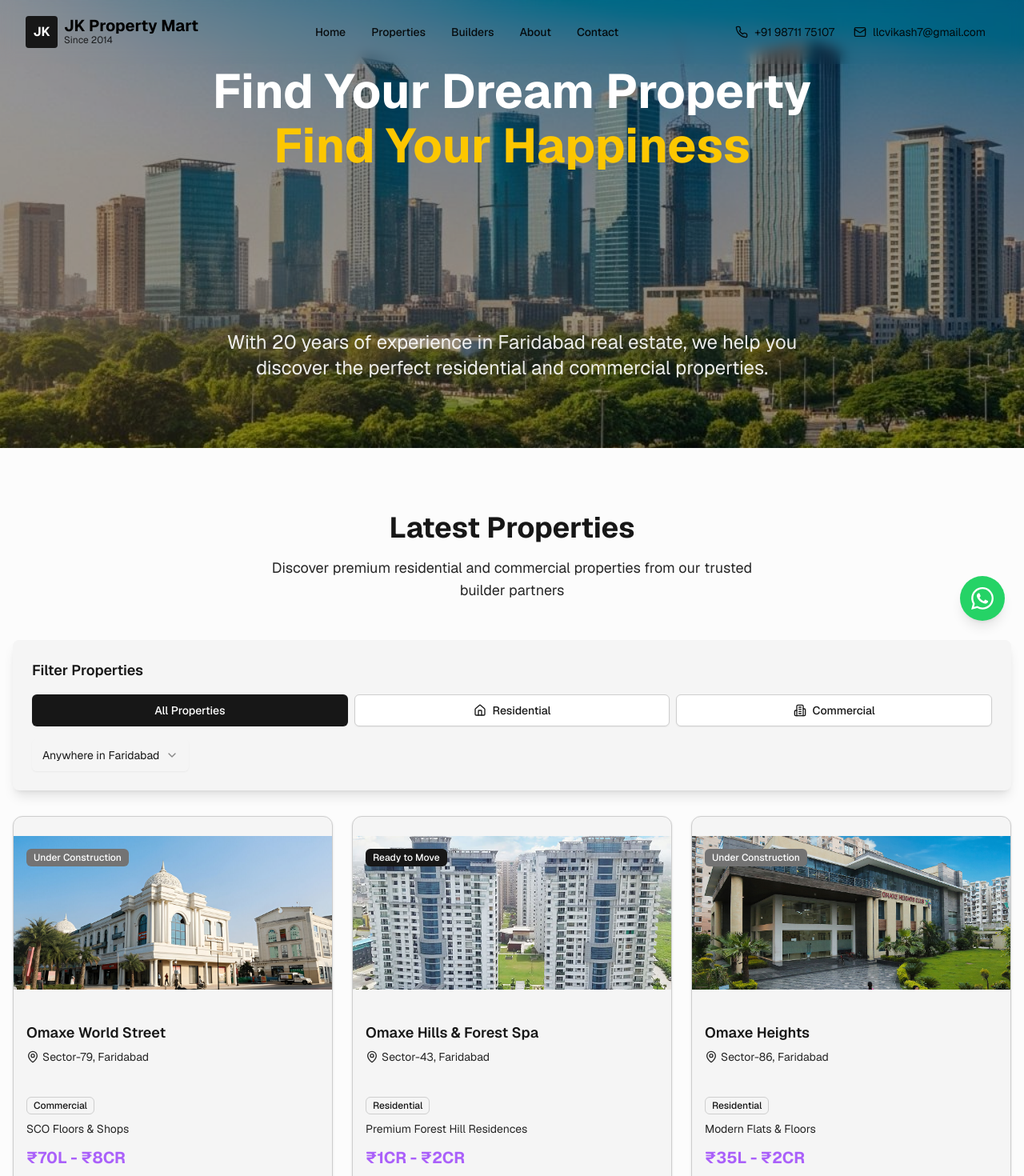
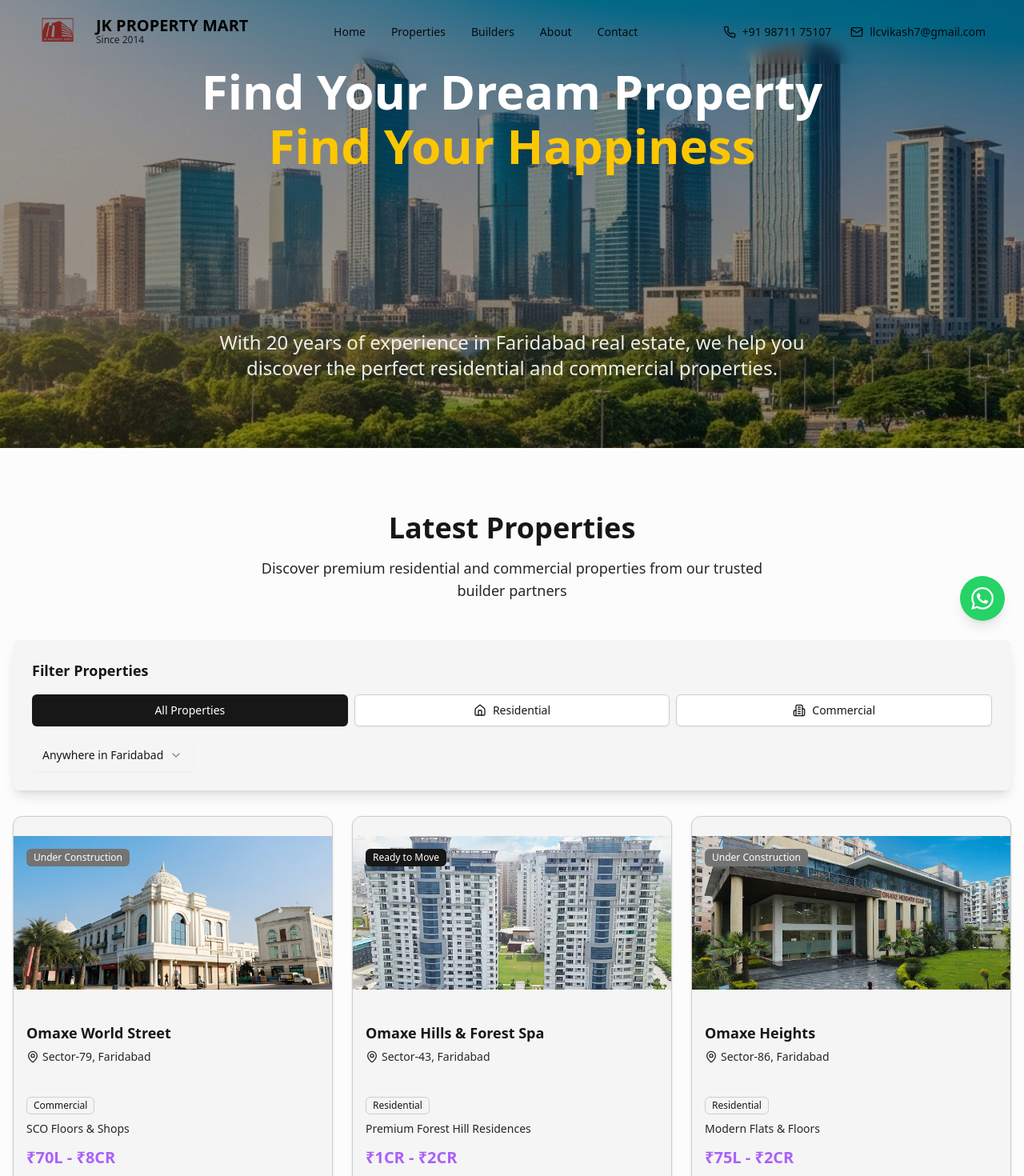
Before and after one commit to yogeshbuilds/JK_Property_Mart, a Next.js app: page / in a window 1280 px wide. Shown: the top 1470 px of the page at 80% size. Built offline with nearby package versions, Linux system fonts and the light colour scheme.

Commit message:
pixel added

```diff
--- a/app/layout.tsx
+++ b/app/layout.tsx
@@ -1,10 +1,7 @@
 import type React from "react"
 import type { Metadata } from "next"
-import { GeistSans } from "geist/font/sans"
-import { GeistMono } from "geist/font/mono"
-import { Analytics } from "@vercel/analytics/next"
-import { Suspense } from "react"
 import "./globals.css"
+import Script from "next/script"
 
 export const metadata: Metadata = {
   title: "JK Property Mart - Premium Real Estate in Faridabad",
@@ -15,17 +12,35 @@ export const metadata: Metadata = {
     generator: 'v0.app'
 }
 
-export default function RootLayout({
-  children,
-}: Readonly<{
-  children: React.ReactNode
-}>) {
+export default function RootLayout({ children }: { children: React.ReactNode }) {
   return (
     <html lang="en">
-      <body className={`font-sans ${GeistSans.variable} ${GeistMono.variable}`}>
-        <Suspense fallback={null}>{children}</Suspense>
-        <Analytics />
-      </body>
+      <head>
+        {/* Meta Pixel Code */}
+        <Script id="fb-pixel" strategy="afterInteractive">
+          {`
+            !function(f,b,e,v,n,t,s)
+            {if(f.fbq)return;n=f.fbq=function(){n.callMethod?
+            n.callMethod.apply(n,arguments):n.queue.push(arguments)};
+            if(!f._fbq)f._fbq=n;n.push=n;n.loaded=!0;n.version='2.0';
+            n.queue=[];t=b.createElement(e);t.async=!0;
+            t.src=v;s=b.getElementsByTagName(e)[0];
+            s.parentNode.insertBefore(t,s)}(window, document,'script',
+            'https://connect.facebook.net/en_US/fbevents.js');
+            fbq('init', '1265661871979695');
+            fbq('track', 'PageView');
+          `}
+        </Script>
+        <noscript>
+          <img
+            height="1"
+            width="1"
+            style={{ display: "none" }}
+            src="https://www.facebook.com/tr?id=1265661871979695&ev=PageView&noscript=1"
+          />
+        </noscript>
+      </head>
+      <body>{children}</body>
     </html>
-  )
+  );
 }
--- a/components/header.tsx
+++ b/components/header.tsx
@@ -5,6 +5,7 @@ import Link from "next/link"
 import { Button } from "@/components/ui/button"
 import { Sheet, SheetContent, SheetTrigger } from "@/components/ui/sheet"
 import { Menu, Phone, Mail } from "lucide-react"
+import Image from "next/image"
 
 export function Header() {
   const [isOpen, setIsOpen] = useState(false)
@@ -20,15 +21,16 @@ export function Header() {
   return (
     <header className="fixed top-0 left-0 z-50 w-full bg-transparent backdrop-blur">
       <div className="container mx-auto px-4">
-        <div className="flex h-16 md:h-20 items-center justify-between">      <div className="container mx-auto px-4">
+        <div className="flex h-16 md:h-20 items-center justify-between">
+          <div className="container mx-auto px-4">
             <div className="flex h-16 md:h-20 items-center justify-between">
               {/* Logo */}
               <Link href="/" className="flex items-center space-x-2">
-              <div className="h-8 w-8 md:h-10 md:w-10 rounded bg-primary flex items-center justify-center">
-                <span className="text-primary-foreground font-bold text-sm md:text-base">JK</span>
+                 <div className="h-16 w-16 md:h-20 md:w-20 flex items-center justify-center">
+                   <Image src='/Logo.png' alt="JK Property Mart Logo" width={100} height={100} className="h-12 w-12 md:h-16 md:w-16 object-contain" />
                  </div>
                 <div className="flex flex-col">
-                <span className="font-bold text-lg md:text-xl leading-none text-black">JK Property Mart</span>
+                  <span className="font-bold text-lg md:text-xl leading-none text-black">JK PROPERTY MART</span>
                   <span className="text-xs text-black/80 hidden sm:block">Since 2014</span>
                 </div>
               </Link>
--- a/data/properties.json
+++ b/data/properties.json
@@ -28,7 +28,7 @@
       "location": "Sector-86, Faridabad",
       "type": "Residential",
       "status": "Under Construction",
-      "priceRange": "₹35L - ₹2CR",
+      "priceRange": "₹75L - ₹2CR",
       "description": "Modern Flats & Floors",
       "image": "/Omaxe-Heights.jpg",
       "features": ["Flats: ₹35L - ₹60L", "Floors: ₹75L - ₹2CR"]
@@ -80,12 +80,12 @@
       "features": ["SCO Floors", "Prime Location"]
     },
     {
-      "id": "bptp-next-deck",
-      "name": "BPTP Next The Deck & Discovery Park",
+      "id": "bptp-the-deck",
+      "name": "BPTP The Deck & Discovery Park",
       "location": "Faridabad",
       "type": "Mixed Use",
       "status": "Under Construction",
-      "priceRange": "₹4.80CR",
+      "priceRange": "₹3CR - ₹8CR",
       "description": "Premium Mixed Development",
       "image": "/discovery-park.jpg",
       "features": ["Premium Location", "Integrated Development"]
@@ -111,7 +111,7 @@
       "location": "Sector-110, Faridabad",
       "type": "Residential Plots",
       "status": "Ready to Move",
-      "priceRange": "₹7,500/sq.yd",
+      "priceRange": "₹75,000/sq.yd",
       "description": "Premium Residential Plots",
       "image": "/mansa-orchids.webp",
       "features": ["Rate: ₹7,500/sq.yd", "Developed Plots"]
@@ -122,20 +122,20 @@
       "location": "Sector-98, Faridabad",
       "type": "Residential Plots",
       "status": "Ready to Move",
-      "priceRange": "₹9,000/sq.yd",
+      "priceRange": "₹90,000/sq.yd",
       "description": "Premium Oak Residences",
       "image": "/mansha-oak.webp",
       "features": ["Rate: ₹9,000/sq.yd", "Premium Location"]
     },
     {
-      "id": "mansha-vegas-mall",
-      "name": "Mansha VEGAS MALL Floors",
+      "id": "mansha-vegas-street",
+      "name": "Mansha VEGAS Street",
       "location": "Sector-82, Faridabad",
       "type": "Commercial",
       "status": "Ready to Move",
       "priceRange": "₹1.5CR - ₹7CR",
       "description": "Mall Connected Floors",
-      "image": "/mansha-vegas-mall.webp",
+      "image": "/Mansha-Vega_Street.jpg",
       "features": ["Mall Connected", "High Footfall Area"]
     },
     {
```
Also changed, not shown: public/Logo.png (added), public/Mansha-Vega_Street.jpg (added). Lines whose indentation alone changed are shown as unchanged.
